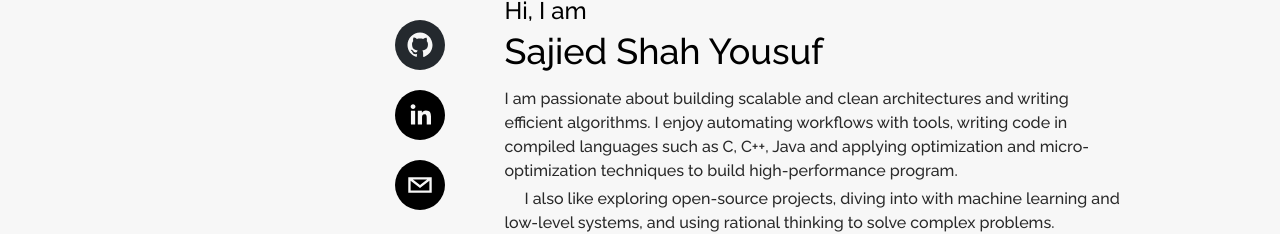
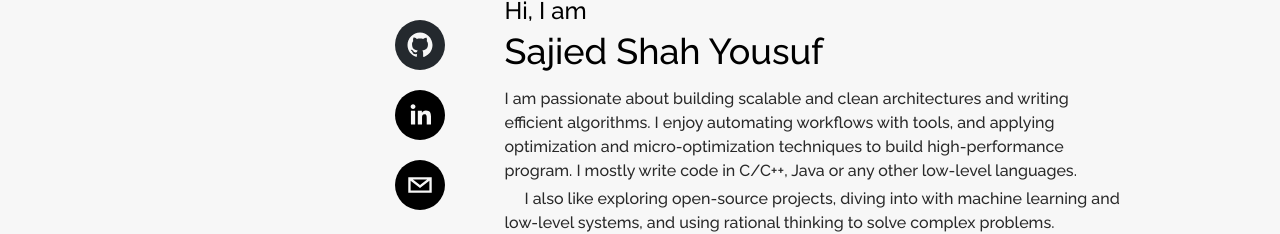
Before and after one commit to meSajied/portfolio, a React (Vite) app: page / in a window 1280 px wide. Shown: the part 133-367 px from the top of the page. Built offline with nearby package versions, Linux system fonts and the light colour scheme; a web font is replaced by a local one.

Commit message:
refact: typo

```diff
--- a/public/data/data.json
+++ b/public/data/data.json
@@ -1,5 +1,5 @@
 {
-  "intro": ["I am passionate about building scalable and clean architectures and writing efficient algorithms. I enjoy automating workflows with tools, writing code in compiled languages such as C, C++, Java and applying optimization and micro-optimization techniques to build high-performance program.",
+  "intro": ["I am passionate about building scalable and clean architectures and writing efficient algorithms. I enjoy automating workflows with tools, and applying optimization and micro-optimization techniques to build high-performance program. I mostly write code in C/C++, Java or any other low-level languages.",
       "I also like exploring open-source projects, diving into with machine learning and low-level systems, and using rational thinking to solve complex problems.",
       "I like to be elite like Levi, a fighter like Kishou Arima, a genius like L, a research talent like Orochimaru, and have the vibe like an Uchiha."],
 
--- a/src/components/headers.jsx
+++ b/src/components/headers.jsx
@@ -6,7 +6,7 @@ function Headers() {
   return (
     <nav className="rounded-md divider-y-1 shadow-md mb-2 md:mb-10">
       <div className="p-4 flex flex-col md:flex-row
-        md:justify-around md:w-[50%] font-header text-base color-header">
+        md:justify-around md:w-[80%] lg:w-[60%] font-header text-base color-header">
       <div>
         <Link to="/">Home</Link>
       </div>
```
